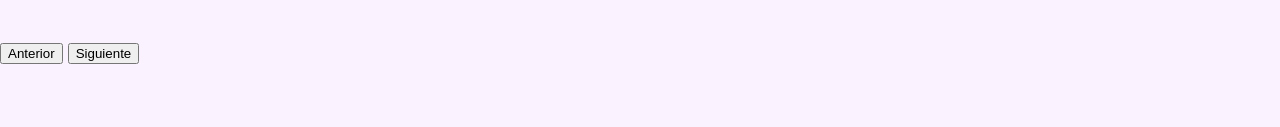
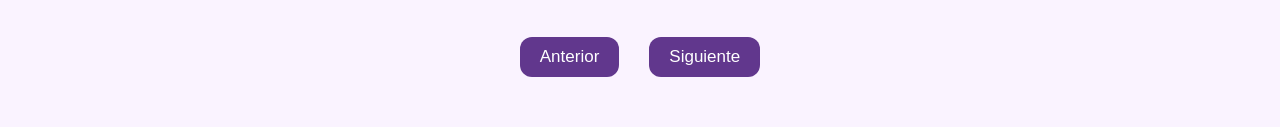
Before and after one commit to calizayairis/proyecto_web, a plain HTML site: page index.html in a window 1280 px wide. Shown: the part 2379-2506 px from the top of the page. Drawn offline with Linux system fonts and the light colour scheme.

Commit message:
Se actualizan los estilos para el paginador añadido.

```diff
--- a/css/estilo_index.css
+++ b/css/estilo_index.css
@@ -698,3 +698,32 @@ textarea {
         width: 100%;
     }
 }
+.cajaPaginas {
+    display: flex;
+    justify-content: center;
+    align-items: center;
+    gap: 15px;
+    margin: 25px 0 40px;
+}
+.cajaPaginas button {
+    background: #61378d;
+    color: white;
+    border: none;
+    padding: 10px 20px;
+    font-size: 17px;
+    border-radius: 12px;
+    cursor: pointer;
+}
+.cajaPaginas button:hover {
+    background: #4e2c70;
+    transform: scale(1.05);
+    transition: 0.3s ease;
+}
+#Actual {
+    font-size: 18px;
+    font-weight: bold;
+    color: #61378d;
+}
+.oculto {
+    display: none;
+}
```
